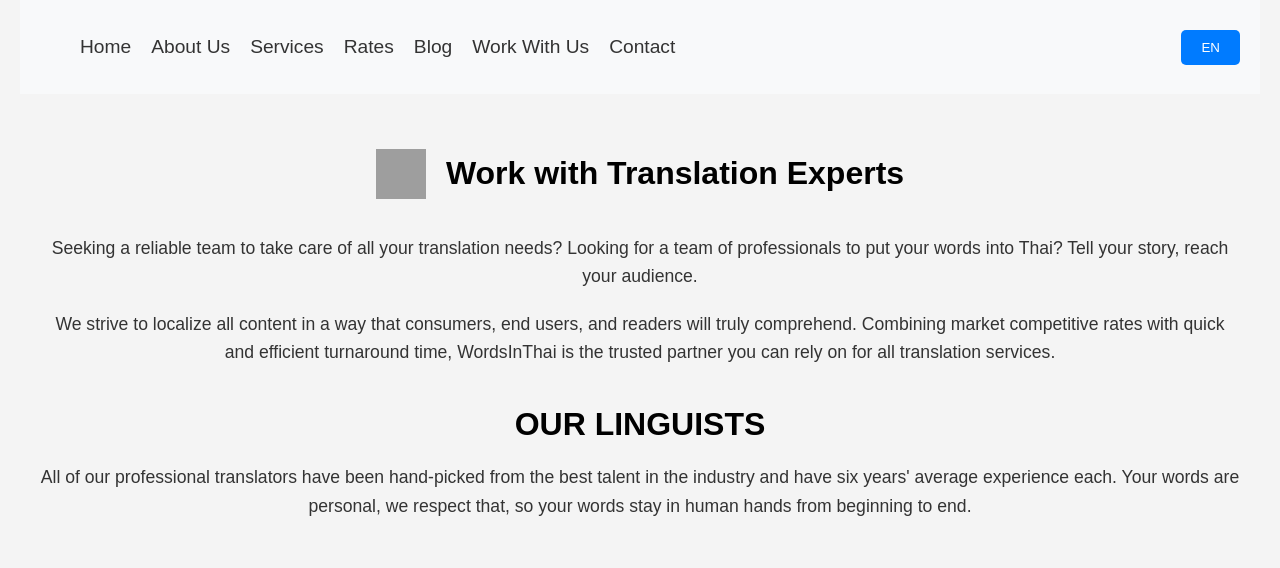
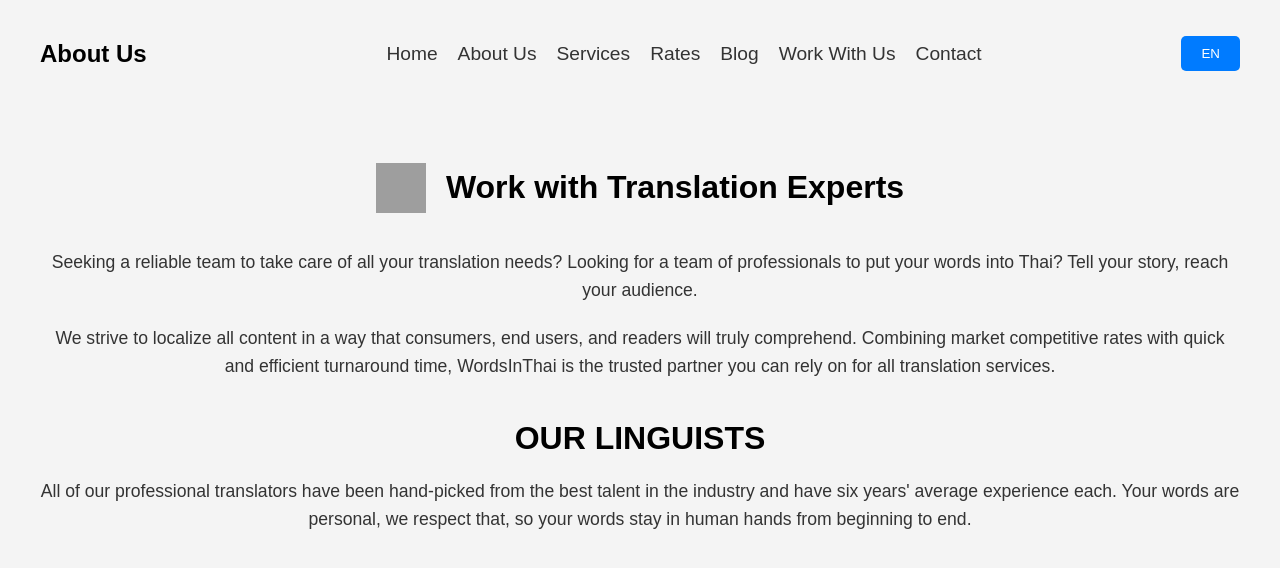
Before and after one commit to joseph-johnson27001/words-in-thai, a Vue app: page / in a window 1280 px wide. Shown: the top 568 px of the page. Built offline with nearby package versions, Linux system fonts and the light colour scheme; grey boxes are pictures that could not be loaded.

Commit message:
Navigation heading

```diff
--- a/src/components/HeaderNav.vue
+++ b/src/components/HeaderNav.vue
@@ -1,5 +1,9 @@
 <template>
   <nav class="navbar">
+    <div>
+      <h2 v-if="currentLanguage == 'EN'">About Us</h2>
+      <h2 v-else>เกี่ยวกับเรา</h2>
+    </div>
     <ul class="nav-links">
       <!-- Iterate over the navItems and display them dynamically -->
       <li v-for="(item, index) in navItems" :key="index">
@@ -33,7 +37,6 @@ export default {
   justify-content: space-between;
   align-items: center;
   padding: 20px;
-  background-color: #f8f9fa;
 }
 
 .nav-links {
```
